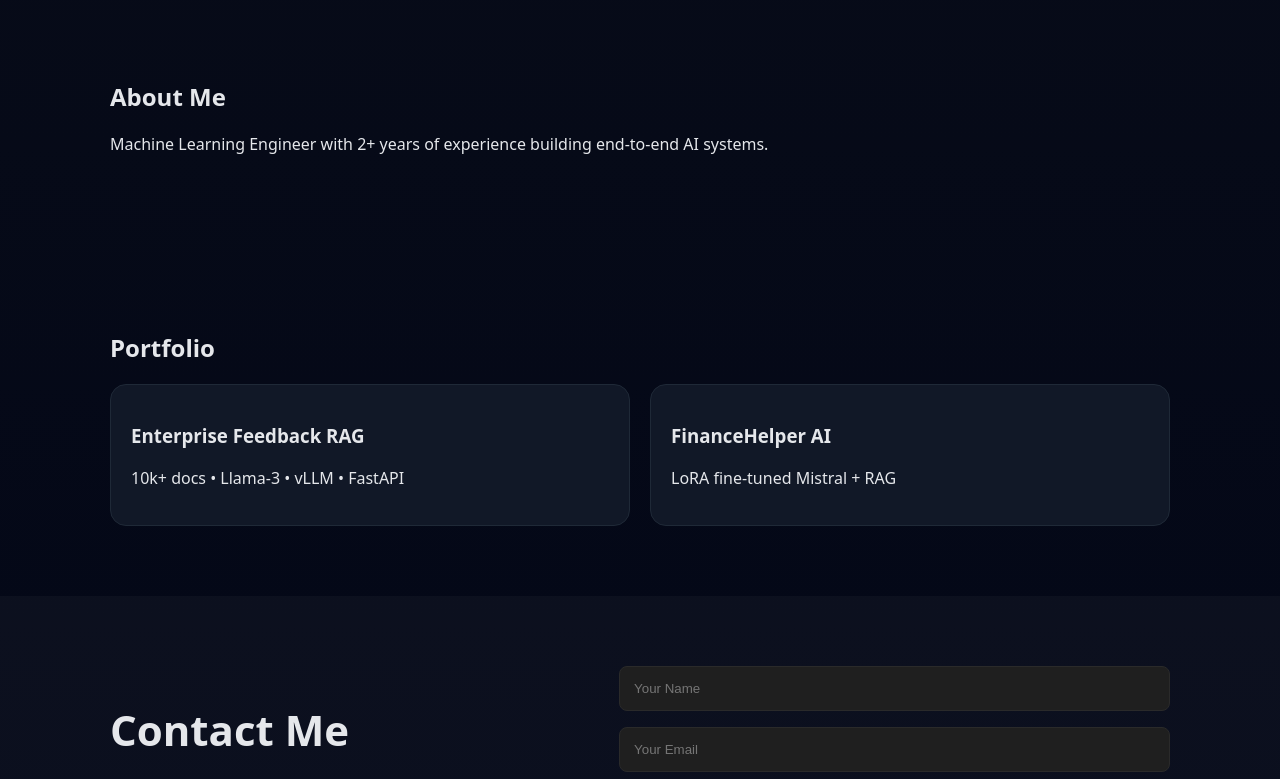
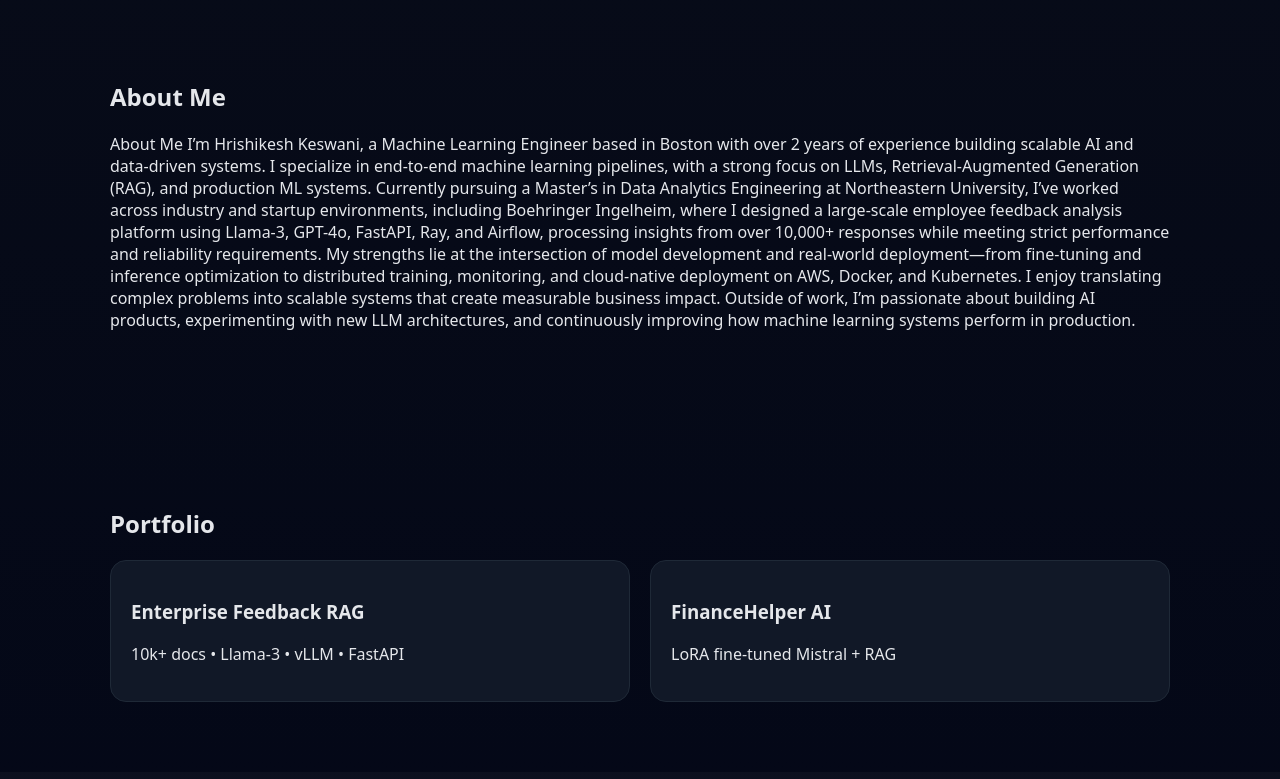
Before and after one commit to heroiclunatic77/heroiclunatic77.github.io, a plain HTML site: page index.html in a window 1280 px wide. Shown: the part 1040-1819 px from the top of the page. Drawn offline with Linux system fonts and the light colour scheme.

Commit message:
Update index.html

```diff
--- a/index.html
+++ b/index.html
@@ -45,7 +45,15 @@
   <div class="container">
     <h2>About Me</h2>
     <p>
-      Machine Learning Engineer with 2+ years of experience building end-to-end AI systems.
+      About Me
+
+I’m Hrishikesh Keswani, a Machine Learning Engineer based in Boston with over 2 years of experience building scalable AI and data-driven systems. I specialize in end-to-end machine learning pipelines, with a strong focus on LLMs, Retrieval-Augmented Generation (RAG), and production ML systems.
+
+Currently pursuing a Master’s in Data Analytics Engineering at Northeastern University, I’ve worked across industry and startup environments, including Boehringer Ingelheim, where I designed a large-scale employee feedback analysis platform using Llama-3, GPT-4o, FastAPI, Ray, and Airflow, processing insights from over 10,000+ responses while meeting strict performance and reliability requirements.
+
+My strengths lie at the intersection of model development and real-world deployment—from fine-tuning and inference optimization to distributed training, monitoring, and cloud-native deployment on AWS, Docker, and Kubernetes. I enjoy translating complex problems into scalable systems that create measurable business impact.
+
+Outside of work, I’m passionate about building AI products, experimenting with new LLM architectures, and continuously improving how machine learning systems perform in production.
     </p>
   </div>
 </section>
```
